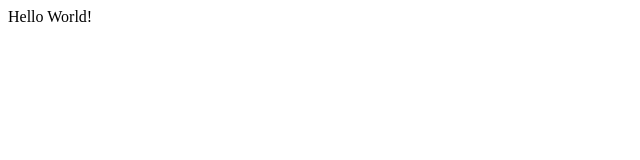
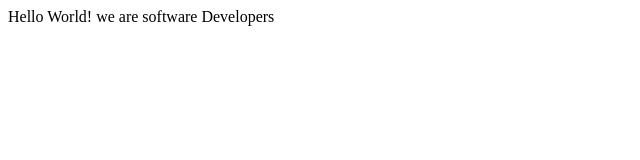
Before and after one commit to Taimur-s/Microverse-Portfolio-LandingPage, a plain HTML site: page index.html in a window 1280 px wide. Shown: the whole page, without its empty margins (0-640 px from the left). Drawn offline with Linux system fonts and the light colour scheme.

Commit message:
test-commit-2

```diff
--- a/index.html
+++ b/index.html
@@ -8,7 +8,7 @@
 
   <body>
     <script src="https://cdn.freecodecamp.org/testable-projects-fcc/v1/bundle.js"></script>
-    Hello World!
+    Hello World! we are software Developers
     <!--
 
     Hello Camper!
```
